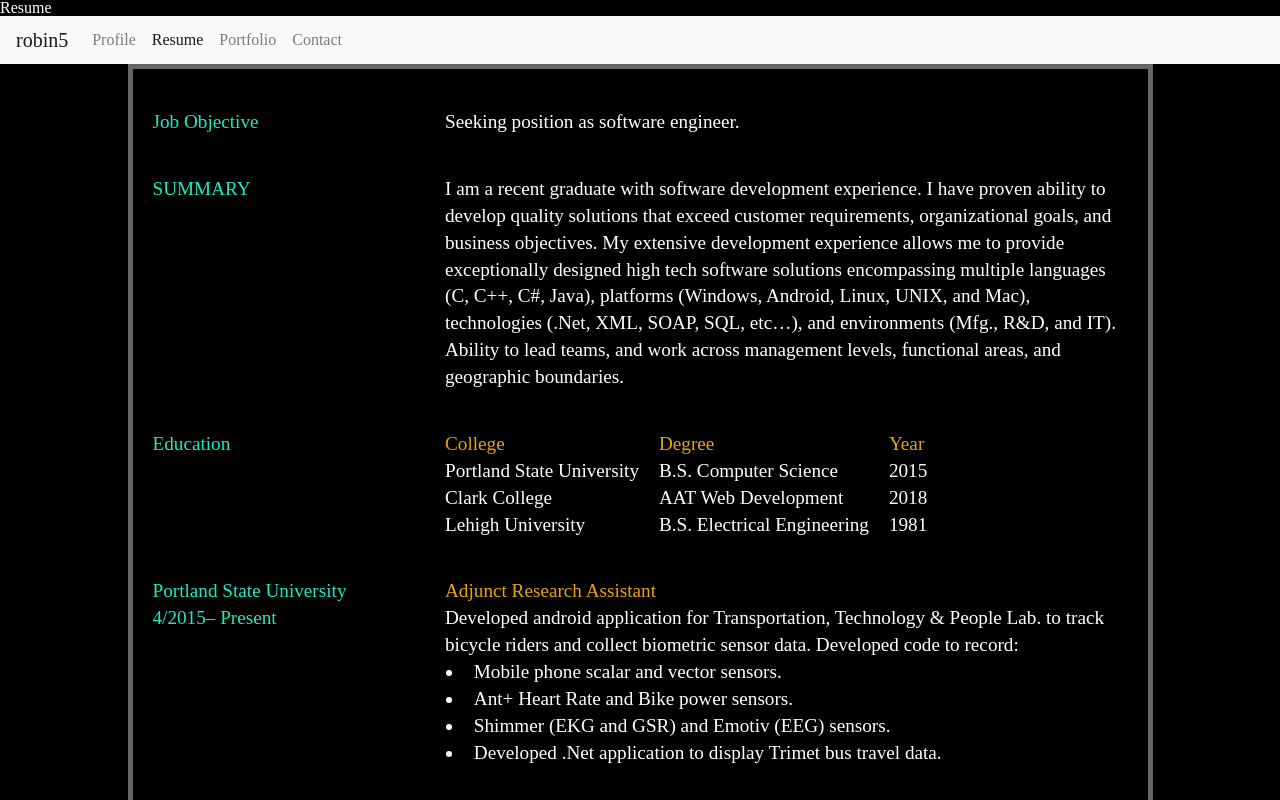
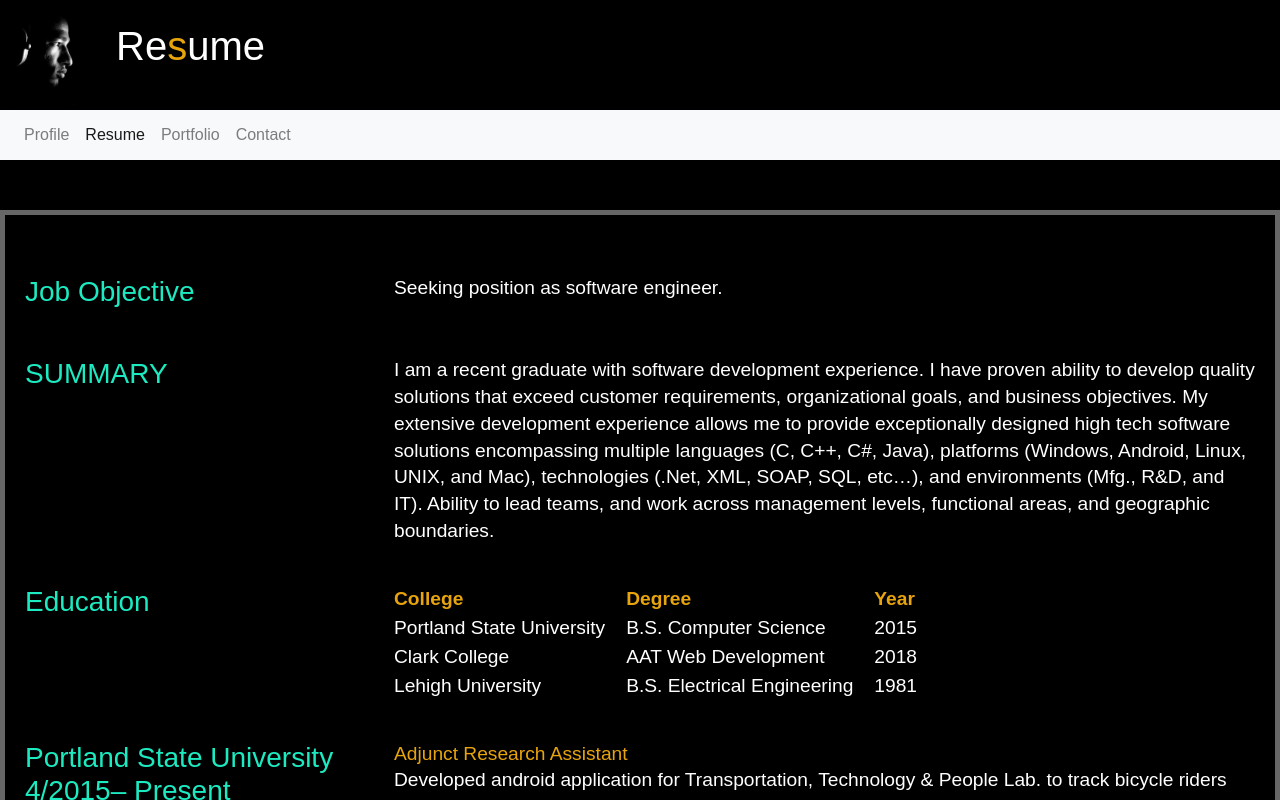
Before and after one commit to robin5/edx-cs50-project0, a plain HTML site: page resume.html in a window 1280 px wide. Shown: the top 800 px of the page. Drawn offline with nearby package versions, Linux system fonts and the light colour scheme.

Commit message:
Tightened up css regarding header.

```diff
--- /dev/null
+++ b/css/header.css
@@ -0,0 +1,25 @@
+/* File: header.css */
+
+body {
+	background-color: black;
+	color: white;
+	font-size: 100%;
+	font: inherit;
+}
+
+.header-image {
+	display: inline-block;
+	height: 100px;
+	margin-left: -15px;
+}
+
+.header-title {
+	box-sizing: border-box;
+	display: inline-block;
+	margin-left: 20px;
+	padding-top: 0;
+}
+
+.accent {
+  color: #E8A40C;
+}
--- a/css/profile.scss
+++ b/css/profile.scss
@@ -26,7 +26,7 @@
 	color: $section-accent-color;
 }
 
-img {
+.bio-img {
 	display: block;
 	width: auto;
 	margin: 20px auto 20px auto;
--- a/css/resume.scss
+++ b/css/resume.scss
@@ -3,8 +3,10 @@
 $gray-page-border: #666;        /* Gray */
 
 main {
-  margin: auto;
+  margin: 50px auto 0 auto;
+  padding: 20px 0 20px 0;
 }
+
 
 /* MOBILE */
 @media only screen and (max-width: 480px) {
@@ -72,7 +74,6 @@
 @media only screen and (min-width: 1025px) {
 
   main {
-    max-width: 1025px;
     line-height: 1.4em;
     font-size: 1.2em;
     border: 5px solid $gray-page-border;
--- a/resume.html
+++ b/resume.html
@@ -10,25 +10,22 @@
       integrity="sha384-ggOyR0iXCbMQv3Xipma34MD+dH/1fQ784/j6cY/iJTQUOhcWr7x9JvoRxT2MZw1T"
       crossorigin="anonymous"
     />
-    <link rel="stylesheet" href="css/reset.css" />
+    <link rel="stylesheet" href="css/header.css" />
     <link rel="stylesheet" href="css/resume.css" />
-    <style>
-      body {
-        background-color: black;
-        color: white;
-      }
-    </style>
   </head>
   <body>
     <div class="wrapper">
+
       <!-- Header -->
-      <header id="top">
-        <h1>Resume</h1>
+      <header id="top" class="container-fluid">
+        <a class="navbar-brand" href="index.html">
+          <img src="img/face.jpeg" class="header-image">
+        </a>
+        <h1 class="header-title">Re<span class="accent">s</span>ume</h1>
       </header>
 
       <!-- NAV -->
       <nav class="navbar navbar-expand-sm navbar-light bg-light">
-        <a class="navbar-brand" href="index.html">robin5</a>
         <button
           class="navbar-toggler"
           type="button"
```
Also changed, not shown: contact.html (+8 -10 lines), portfolio.html (+9 -11 lines), profile.html (+7 -4 lines), css/profile.css, css/resume.css.
